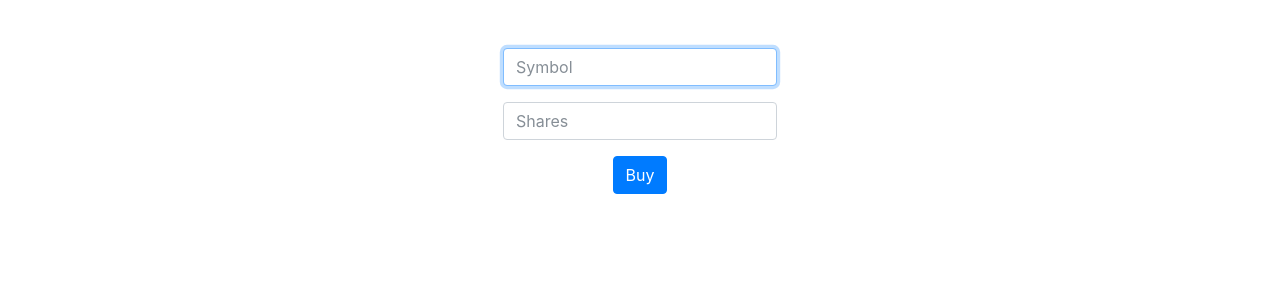
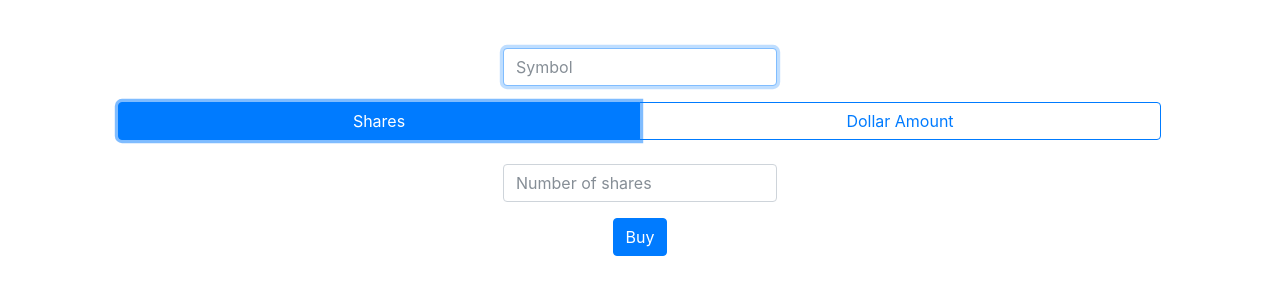
Before and after one commit to umanchanda/umanchandastocks, a Flask app: page /buy in a window 1280 px wide. Shown: the part 76-376 px from the top of the page. Run offline with Flask 3, Linux system fonts and the light colour scheme; a user stored in the database is signed in; some libraries are stand-ins or nearby versions.

Commit message:
Add shares/dollar-amount toggle to buy form (#7)
- buy.html: Bootstrap button-group toggle switches between a shares
  input and a dollar-amount input; JS shows/hides the relevant field
- application.py: when mode=dollars, derive shares from
  dollars / stock_price before the rest of the buy logic runs

https://claude.ai/code/session_01JtZrjPLhcQs83kF5vd7ym8

Co-authored-by: Claude <noreply@anthropic.com>

```diff
--- a/application.py
+++ b/application.py
@@ -67,12 +67,19 @@ def buy():
         if not stock:
             return apology("Stock not found", 400)
 
+        mode = request.form.get("mode", "shares")
         try:
-            shares = float(request.form.get("shares"))
-            if shares <= 0:
-                return apology("Shares must be a positive number", 400)
+            if mode == "dollars":
+                dollars = float(request.form.get("dollars"))
+                if dollars <= 0:
+                    return apology("Amount must be a positive number", 400)
+                shares = dollars / stock["price"]
+            else:
+                shares = float(request.form.get("shares"))
+                if shares <= 0:
+                    return apology("Shares must be a positive number", 400)
         except (ValueError, TypeError):
-            return apology("Invalid number of shares", 400)
+            return apology("Invalid amount", 400)
 
         user = User.query.get(session["user_id"])
         cost = shares * stock["price"]
--- a/templates/buy.html
+++ b/templates/buy.html
@@ -9,9 +9,38 @@
         <div class="form-group">
             <input autocomplete="off" autofocus class="form-control" name="symbol" placeholder="Symbol" type="text"/>
         </div>
-        <div class="form-group">
-            <input autocomplete="off" autofocus class="form-control" name="shares" placeholder="Shares" type="number" min="0.0001" step="any"/>
+
+        <div class="btn-group btn-group-toggle mb-3 d-flex" data-toggle="buttons">
+            <label class="btn btn-outline-primary active w-50">
+                <input type="radio" name="mode" value="shares" checked> Shares
+            </label>
+            <label class="btn btn-outline-primary w-50">
+                <input type="radio" name="mode" value="dollars"> Dollar Amount
+            </label>
         </div>
+
+        <div id="shares-input" class="form-group">
+            <input autocomplete="off" class="form-control" name="shares" placeholder="Number of shares" type="number" min="0.0001" step="any"/>
+        </div>
+        <div id="dollars-input" class="form-group" style="display:none">
+            <div class="input-group">
+                <div class="input-group-prepend">
+                    <span class="input-group-text">$</span>
+                </div>
+                <input autocomplete="off" class="form-control" name="dollars" placeholder="Amount in USD" type="number" min="0.01" step="0.01"/>
+            </div>
+        </div>
+
         <button class="btn btn-primary" type="submit">Buy</button>
     </form>
+
+    <script>
+        document.querySelectorAll('input[name="mode"]').forEach(function(radio) {
+            radio.addEventListener('change', function() {
+                var isShares = this.value === 'shares';
+                document.getElementById('shares-input').style.display = isShares ? '' : 'none';
+                document.getElementById('dollars-input').style.display = isShares ? 'none' : '';
+            });
+        });
+    </script>
 {% endblock %}
```
